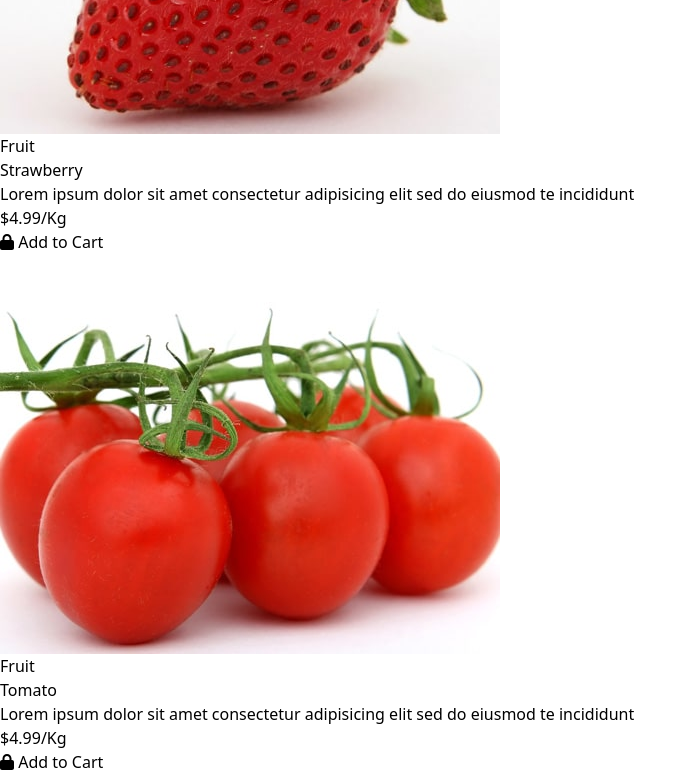
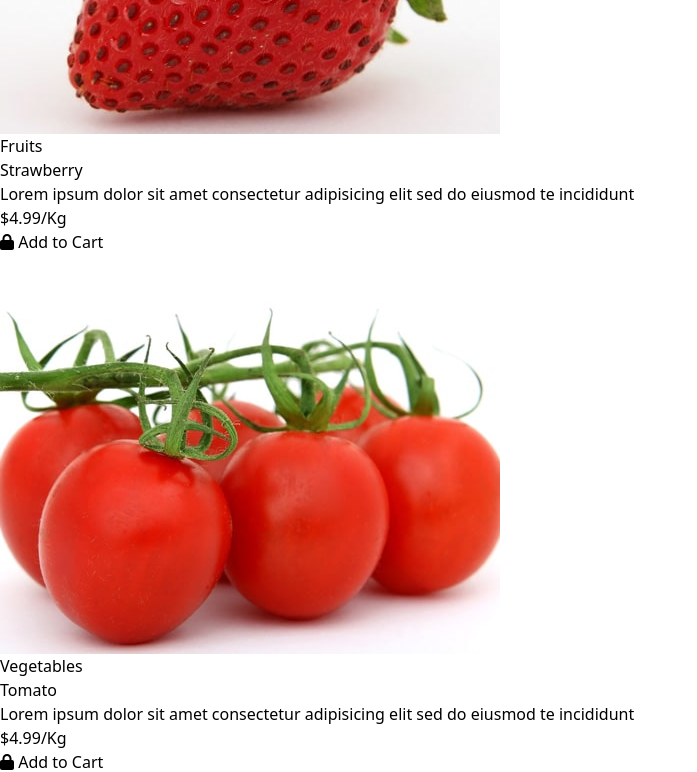
Before and after one commit to MohsinAli-2000/Fruitables-Site, a React (Vite) app: page / in a window 1280 px wide. Shown: the part 1420-2192 px from the top of the page, without its empty margins (0-697 px from the left). Built offline with nearby package versions, Linux system fonts and the light colour scheme.

Commit message:
Update FruitCard.jsx

```diff
--- a/src/FruitCard.jsx
+++ b/src/FruitCard.jsx
@@ -6,10 +6,11 @@ const FruitCard = ({
   imageSrc = "/rasberries.jpg",
   title = "Raspberry",
   altText = "Image",
+  category,
 }) => {
   return (
     <>
-      <div className="flex flex-col justify-center items-center border border-orange-400 rounded-xl my-6 mx-2 sm:mx-1 md:mx-2 lg:mx-3 max-w-xs sm:max-w-sm md:max-w-md lg:max-w-64 hover:scale-105 hover:shadow-xl bg-gray-100 transition-transform duration-600 relative">
+      <div className="flex flex-col justify-center items-center border border-orange-400 rounded-xl my-6 mx-2 sm:mx-1 md:mx-2 lg:mx-3 max-w-xs sm:max-w-sm md:max-w-md lg:max-w-72 hover:scale-105 hover:shadow-xl bg-gray-100 transition-transform duration-600 relative">
         <img
           className="w-full rounded-tl-lg rounded-tr-lg hover:scale-105 transition-transform duration-600"
           height={100}
@@ -17,7 +18,7 @@ const FruitCard = ({
           alt={altText}
         />
         <span className="absolute top-2 left-2 z-10 opacity-100 bg-orange-400 text-white p-1 px-6 rounded text-xl font-semibold transition-transform duration-600">
-          Fruit
+          {category}
         </span>
         <h2 className="text-3xl opacity-80 font-semibold mt-2">{title}</h2>
         <p className="text-lg opacity-85 text-center my-2 px-2 sm:px-4 md:px-6 lg:px-8">
@@ -42,6 +43,7 @@ FruitCard.propTypes = {
   imageSrc: PropTypes.string,
   title: PropTypes.string,
   altText: PropTypes.string,
+  category: PropTypes.string,
 };
 
 export default FruitCard;
```
